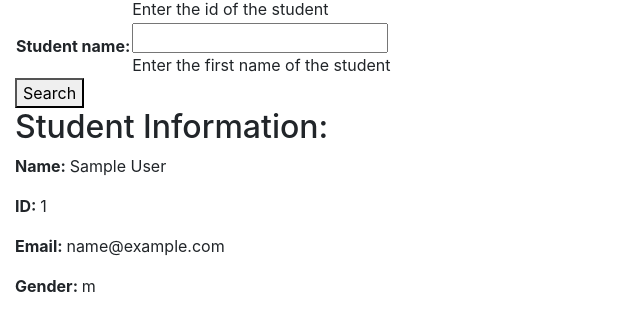
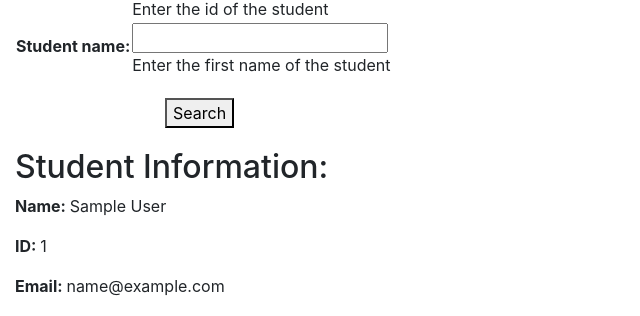
Before and after one commit to shreyasbgr/carnot_backend_assignment, a Django app: template application/templates/application/student_search_form.html in a window 1280 px wide. Shown: the part 90-406 px from the top of the page, without its empty margins (0-640 px from the left). Run offline with Django 3.2, Linux system fonts and the light colour scheme; the template is opened without the code that fills it: values that come from a table or form of the project are taken from there, others are empty; tables that the repository leaves empty hold one stand-in row (values such as "Sample post").

Commit message:
Add margin to the Search button in the form

```diff
--- a/application/templates/application/student_search_form.html
+++ b/application/templates/application/student_search_form.html
@@ -6,7 +6,7 @@
         <table>
         {{ form }}
         </table>
-        <button type="submit" value="Search" style="margin-left=150px; margin-top=20px; margin-bottom=20px;">Search</button>
+        <button type="submit" value="Search" style="margin-left:150px; margin-top:20px; margin-bottom:20px;">Search</button>
     </form>
 
     <h2>Student Information:</h2>
```
